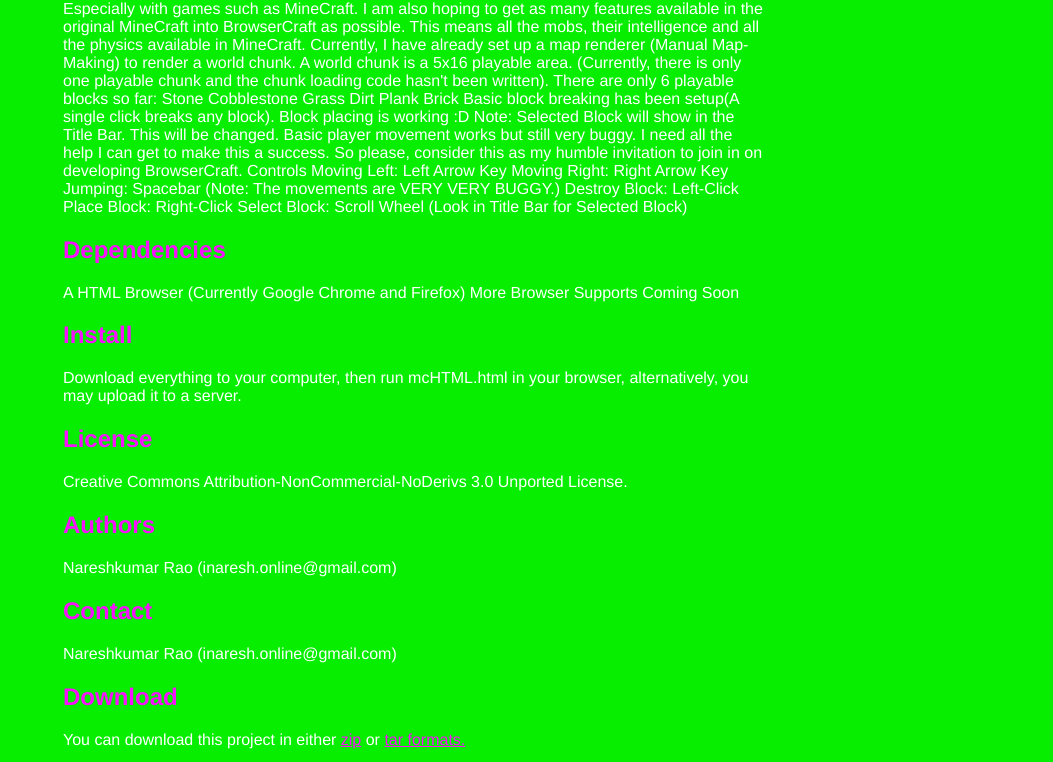
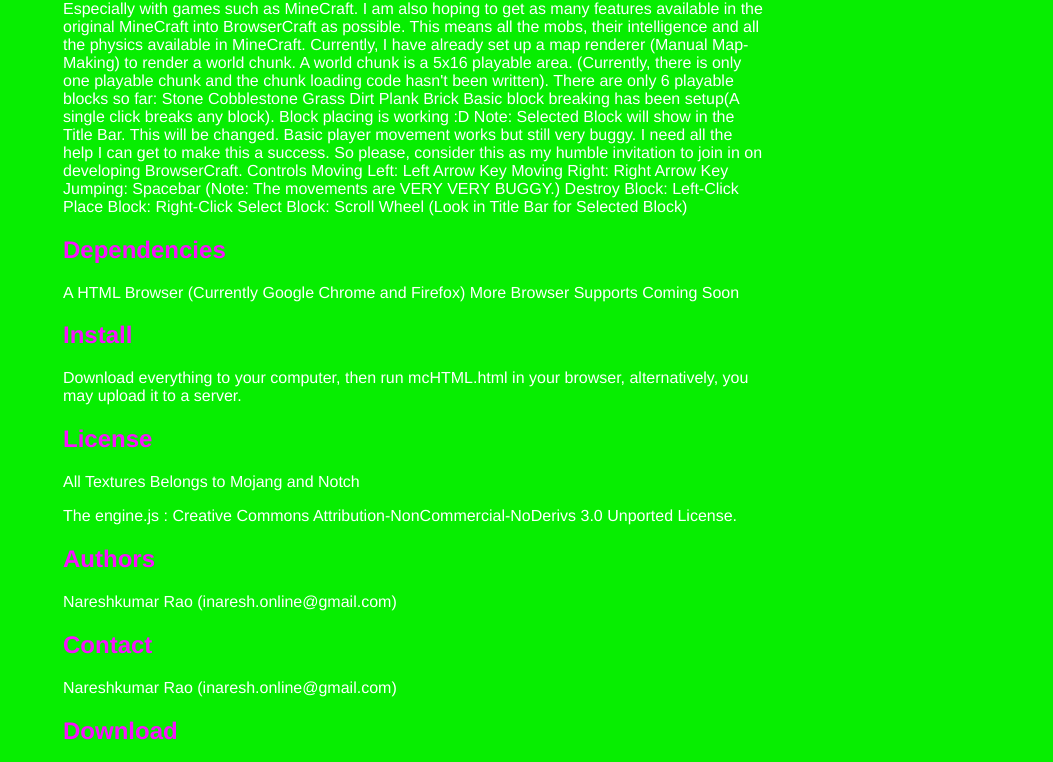
Before and after one commit to UzayAnil/BrowserCraft, a plain HTML site: page index.html in a window 1280 px wide. Shown: the part 335-1097 px from the top of the page, without its empty margins (227-1280 px from the left). Drawn offline with Linux system fonts and the light colour scheme.

Commit message:
Update index.html

```diff
--- a/index.html
+++ b/index.html
@@ -109,7 +109,8 @@ More Browser Supports Coming Soon</p>
 
 
       <h2>License</h2>
-      <p>Creative Commons Attribution-NonCommercial-NoDerivs 3.0 Unported License.</p>
+      <p>All Textures Belongs to Mojang and Notch</p>
+      <p>The engine.js : Creative Commons Attribution-NonCommercial-NoDerivs 3.0 Unported License.</p>
 
 
 
```
